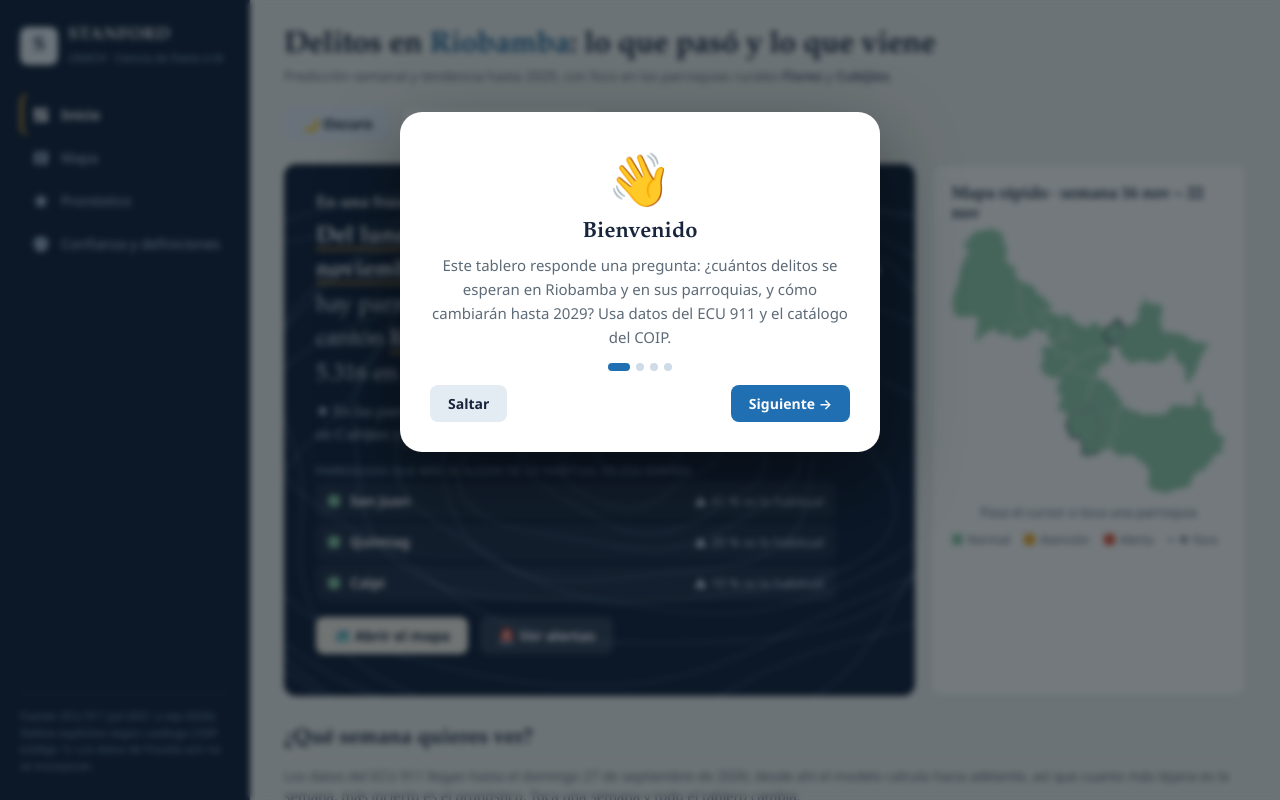
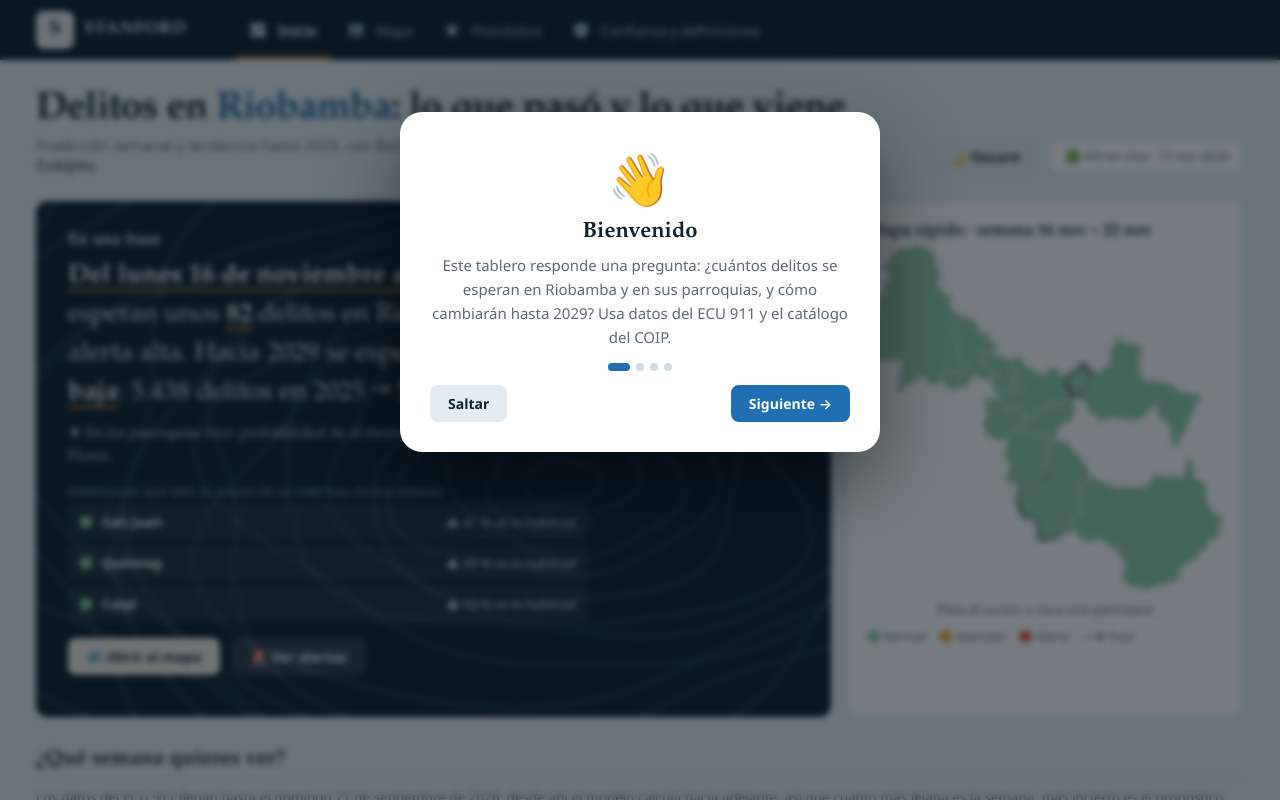
Before and after one commit to RubenCasa/proyecto-stanford-unach, a Next.js app in the folder dashboard_next/: page / in a window 1280 px wide. Shown: the top 800 px of the page. Built offline with nearby package versions, Linux system fonts and the light colour scheme.

Commit message:
Dashboard: barra superior, paleta hielo y tinta, semana elegida en oscuro

```diff
--- a/dashboard_next/app/globals.css
+++ b/dashboard_next/app/globals.css
@@ -198,3 +198,27 @@ html[data-t=dark] aside{background:#0a111b}
 html[data-t=dark] .hero{background-color:#0a111b}
 html[data-t=dark] .h2{border-bottom-color:#243a50}
 html[data-t=dark] h1 span{color:#6fb0dc}
+
+/* ===== Versión 3: barra superior, hielo y tinta ===== */
+:root{--page:#e6eff3;--papel:#ffffff;--ink:#0f2230;--line:#cddce3;--bg:#0f2230;--bg2:#0f2230}
+html[data-t=dark]{--page:#0b141d;--papel:#122030;--ink:#e6eef5;--line:#223648}
+.fuente{margin-top:40px;padding-top:14px;border-top:1px solid var(--line);font-size:12px;color:var(--mut);line-height:1.6;max-width:820px}
+@media(min-width:901px){
+  .app{display:block}
+  aside{position:sticky;inset:auto;top:0;width:100%;height:60px;flex-direction:row;align-items:center;gap:30px;padding:0 36px;background:#0f2230;z-index:50}
+  .logo{margin:0}.logo small{display:none}
+  aside nav{display:flex;flex-direction:row;align-items:stretch;gap:2px;margin:0 0 0 18px;height:60px}
+  aside nav a{height:100%;border-radius:0}
+  aside nav a{padding:9px 14px;border-radius:6px;font-size:14px}
+  aside nav a.on{background:transparent;box-shadow:inset 0 -3px 0 #e0a43a;font-weight:600;border-radius:6px 6px 0 0}
+  aside .pie{display:none}
+  main{margin:0 auto;padding:30px 36px 60px;max-width:1280px}
+  header.top{margin-bottom:26px}
+  h1{font-size:38px;line-height:1.08;letter-spacing:-.6px}
+  .sub{font-size:15px;max-width:640px}
+}
+.story p{font-size:26px}
+.semanas .sc{font-size:40px}
+.semanas button.on{background:#0f2230;color:#fff;border-color:#0f2230}
+.semanas button.on .sf,.semanas button.on .sn,.semanas button.on .st{color:#fff}
+.semanas button.on .sd,.semanas button.on .sd b{color:#d5e3ec}
--- a/dashboard_next/components/Dashboard.jsx
+++ b/dashboard_next/components/Dashboard.jsx
@@ -265,6 +265,7 @@ export default function Dashboard({ datos: D, pronInicial }) {
           <h2 className="h2" id="metodo" style={{ marginTop: 28 }}>Método y límites</h2>
           <Metodo />
         </>}
+        <footer className="fuente">Fuente: ECU 911 (jul-2021 a sep-2026). Delitos explícitos según catálogo COIP (código 1). Los datos de Fiscalía aún no se incorporan. Proyecto STANFORD · UNACH · Ciencia de Datos e IA.</footer>
       </main>
 
       <nav className="bottom">{SECC.slice(0, 5).map(([k, t]) => <a key={k} className={sec === k ? 'on' : ''} onClick={() => ir(k)}><svg viewBox="0 0 24 24" fill="currentColor"><path d={ICO[k]} /></svg>{t.split(' ')[0]}</a>)}</nav>
```
